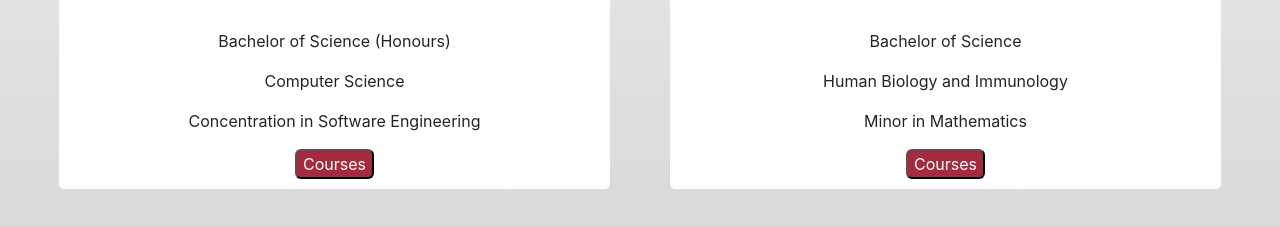
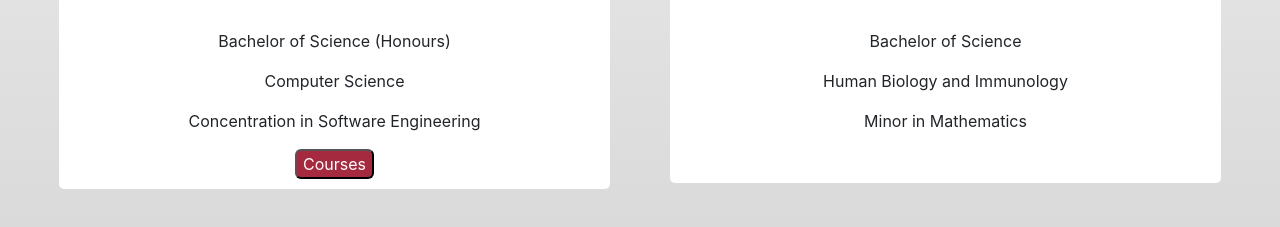
Before and after one commit to shivdeep-k/shivdeep-k.github.io, a plain HTML site: page education.html in a window 1280 px wide. Shown: the part 899-1126 px from the top of the page. Drawn offline with nearby package versions, Linux system fonts and the light colour scheme.

Commit message:
Add files via upload

```diff
--- a/education.html
+++ b/education.html
@@ -118,12 +118,14 @@
                         </p>
                         <p>Minor in Mathematics
                         </p>
-                        <div class="col text-center">
+                        <br>
+
+                        <!-- <div class="col text-center">
                             <a href="documents/BrockCourses.pdf"> <button class="but">
                                  Courses
                         </button>
                             </a>
-                        </div>
+                        </div> -->
 
                     </div>
                 </div>
```
